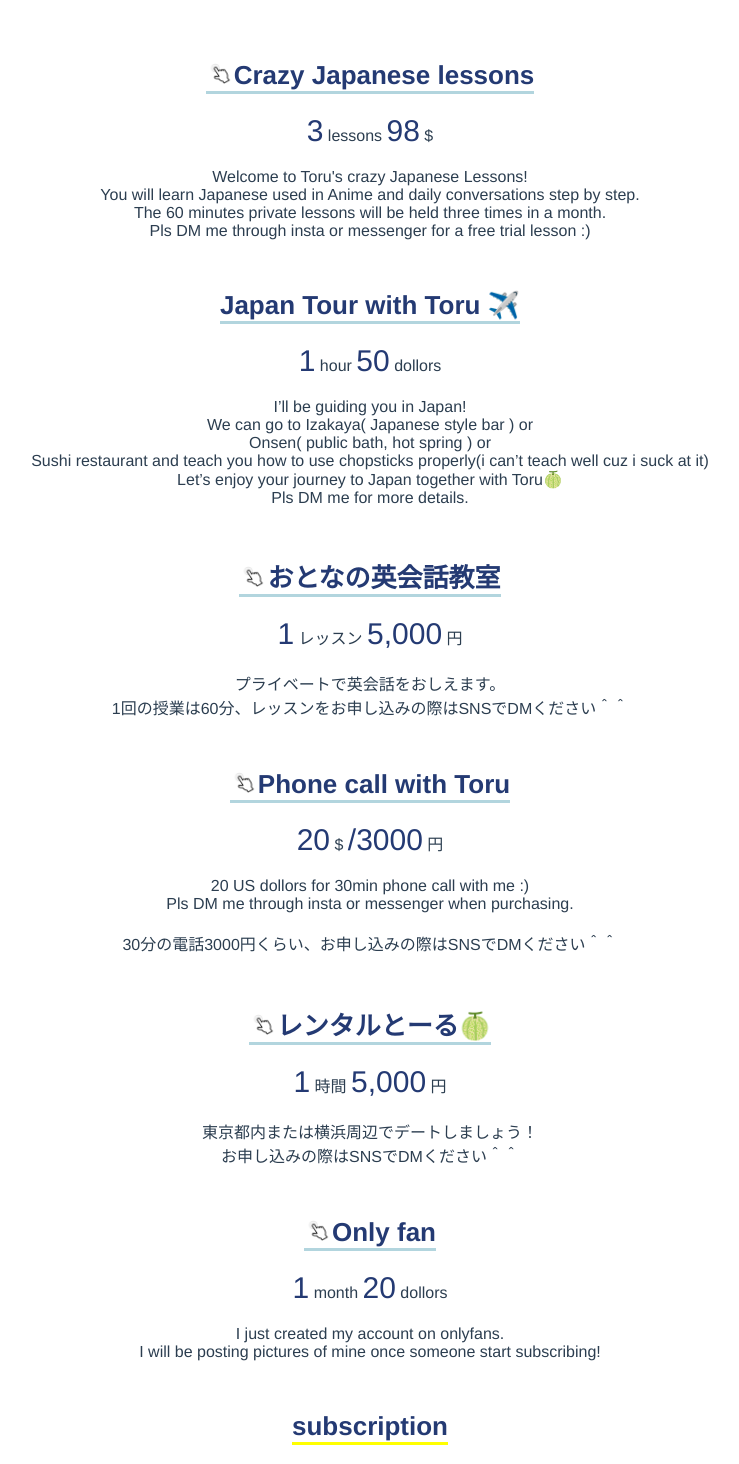
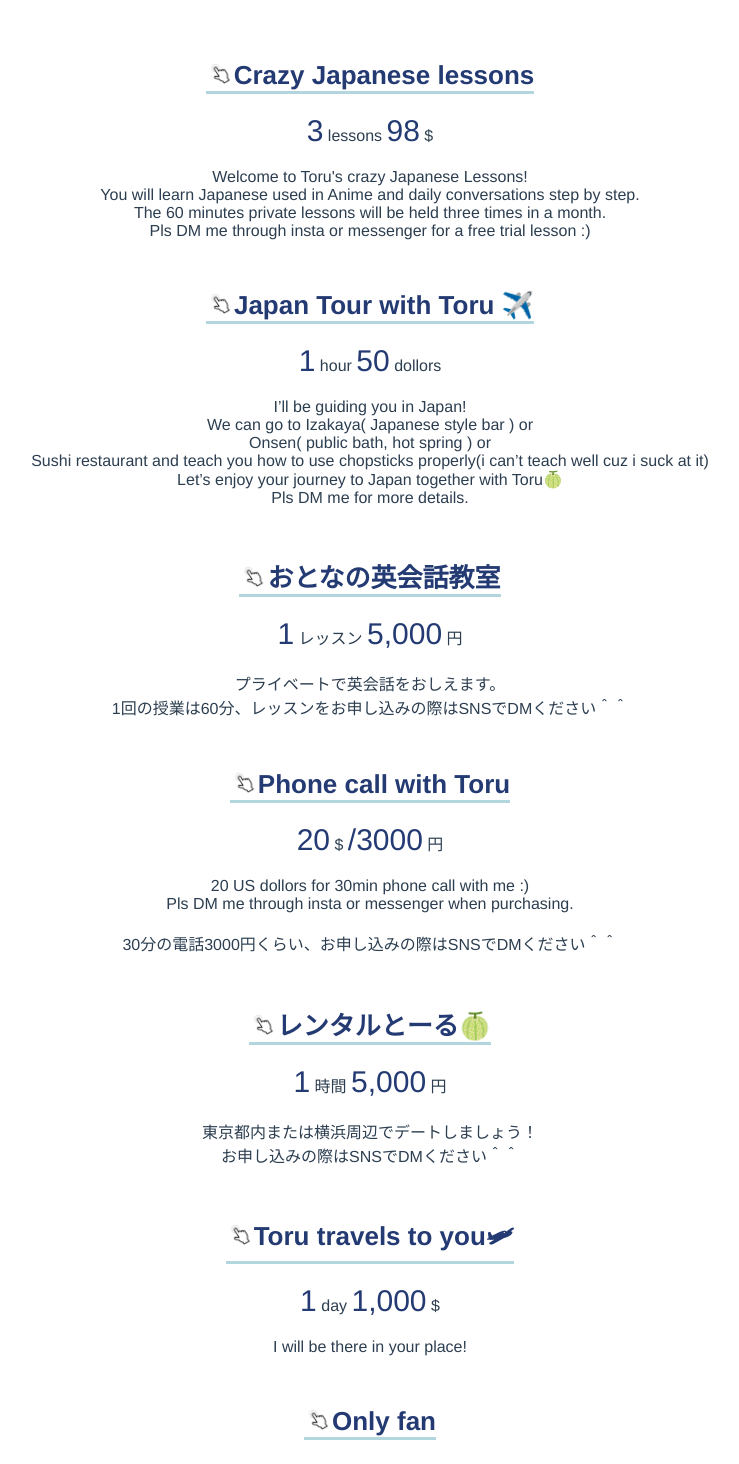
Before and after one commit to tofudesukedo/school, a Vue app: page / in a window 1280 px wide. Shown: the top 1464 px of the page, without its empty margins (270-1009 px from the left). Built offline with nearby package versions, Linux system fonts and the light colour scheme.

Commit message:
new section add

```diff
--- a/src/App.vue
+++ b/src/App.vue
@@ -22,8 +22,11 @@
   </div>
   <div style="margin: 50px 10px 50px">
     <h1>
-      <a style="color: #243a73; text-decoration: none" href=""
-        >Japan Tour with Toru ✈️</a
+      <a
+        style="color: #243a73; text-decoration: none"
+        href="https://buy.stripe.com/aEU03A7zO2Boe0oaF1"
+        ><img style="width: 28px" src="@/assets/click.jpg" />Japan Tour with
+        Toru ✈️</a
       >
     </h1>
     <div style="margin: 20px 10px">
@@ -96,6 +99,21 @@
       東京都内または横浜周辺でデートしましょう！<br />
       お申し込みの際はSNSでDMください＾＾
     </p>
+  </div>
+  <div style="margin: 50px 10px 50px">
+    <h1>
+      <a
+        style="color: #243a73; text-decoration: none"
+        href="https://buy.stripe.com/8wM6rY7zO0tge0obJ4"
+        ><img style="width: 28px" src="@/assets/click.jpg" />Toru travels to
+        you🛩</a
+      >
+    </h1>
+    <div style="margin: 20px 10px">
+      <span style="font-size: 30px; color: #243a73">1</span> day
+      <span style="font-size: 30px; color: #243a73">1,000</span> $
+    </div>
+    <p style="margin: 20px 10px">I will be there in your place!</p>
   </div>
   <div style="margin: 50px 10px 50px">
     <h1>
```
Also changed, not shown: 5 other files (tests, documents, lock files or other folders).
